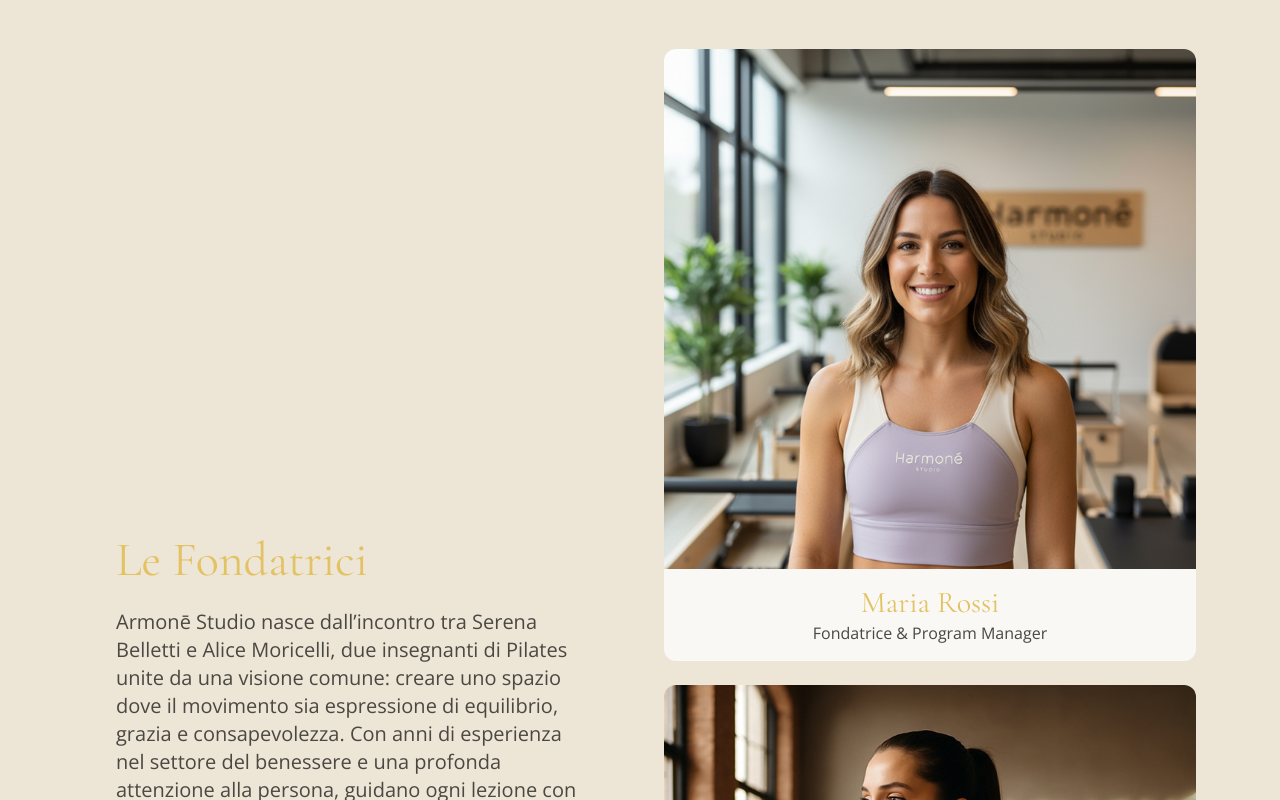
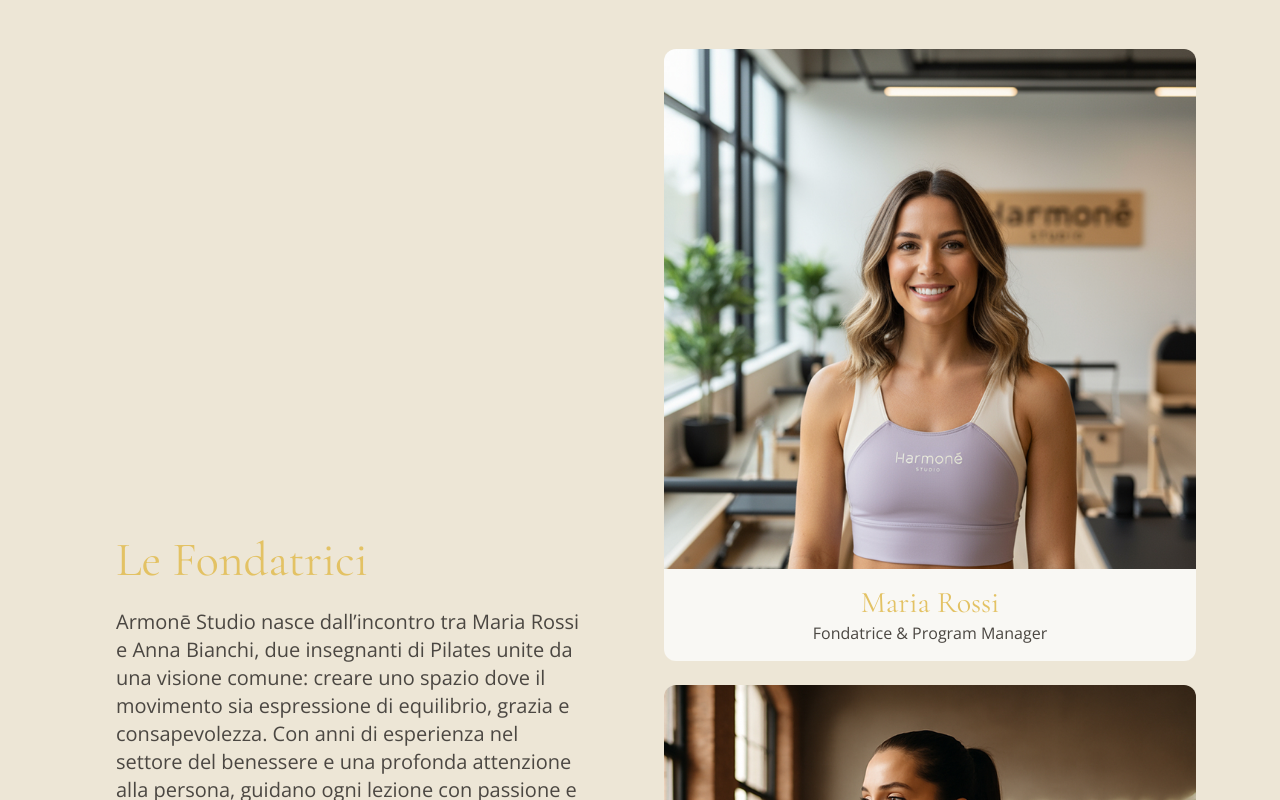
Before and after one commit to alelodato/armone, a React (Vite) app in the folder armonestudio/: page / in a window 1280 px wide. Shown: the part 2000-2800 px from the top of the page. Built offline with nearby package versions, Linux system fonts and the light colour scheme.

Commit message:
corretto paragrafo

```diff
--- a/armonestudio/src/components/Founders.jsx
+++ b/armonestudio/src/components/Founders.jsx
@@ -24,8 +24,8 @@ export default function Founders() {
             Le Fondatrici
           </h2>
           <p className="font-body text-brand-400 text-base sm:text-lg md:text-xl leading-relaxed">
-            Armonē Studio nasce dall’incontro tra Serena Belletti e Alice
-            Moricelli, due insegnanti di Pilates unite da una visione comune:
+            Armonē Studio nasce dall’incontro tra Maria Rossi e Anna Bianchi,
+            due insegnanti di Pilates unite da una visione comune:
             creare uno spazio dove il movimento sia espressione di equilibrio,
             grazia e consapevolezza. Con anni di esperienza nel settore del
             benessere e una profonda attenzione alla persona, guidano ogni
```
